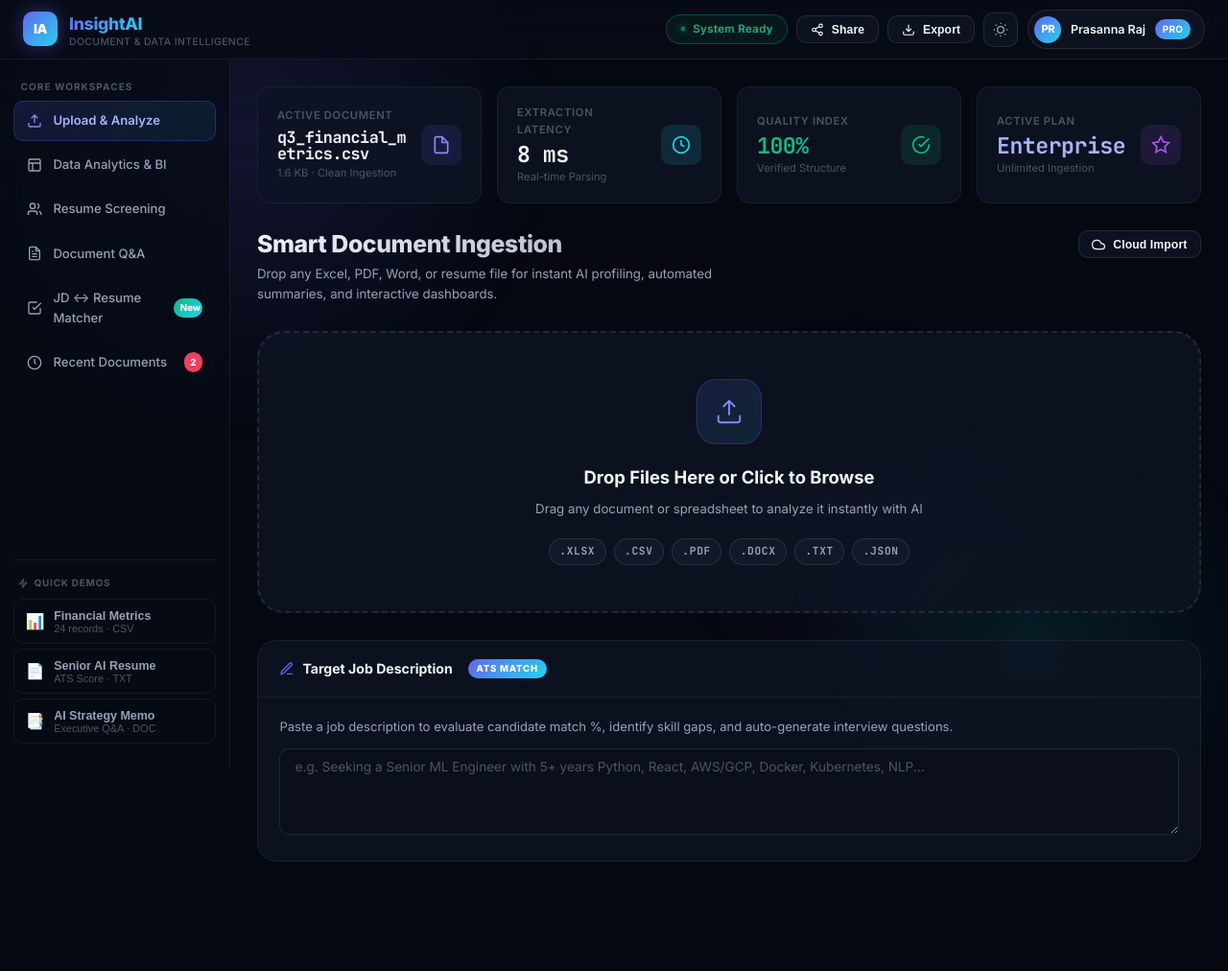
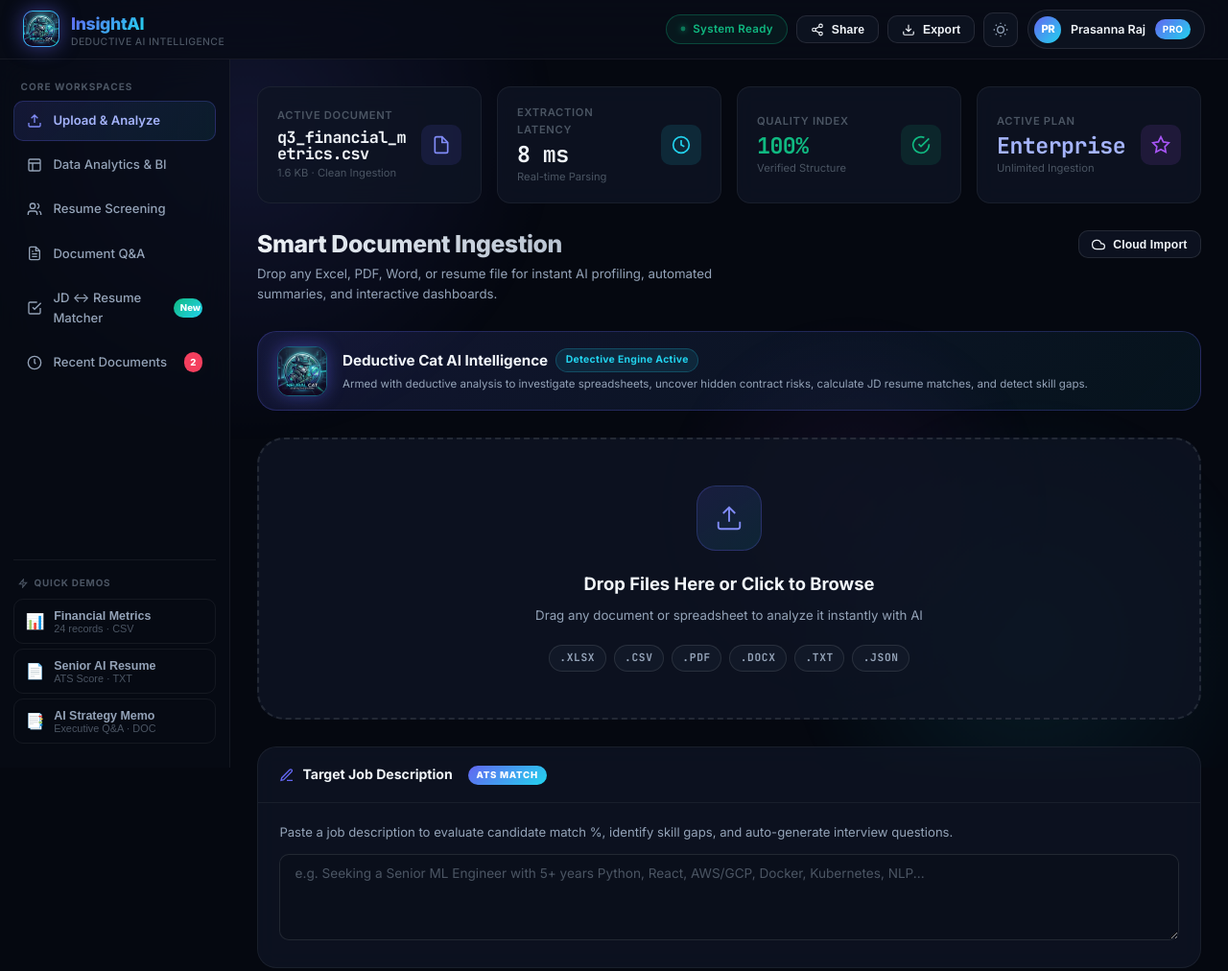
Before and after one commit to Prasannaraj2k5/InsightAI, a website: page public/index.html in a window 1280 px wide. Shown: the whole page at 96% size. Before the commit the page ends 926 px from the top, so only its background shows below. Drawn offline with nearby package versions, Linux system fonts and the light colour scheme; no server answers.

Commit message:
feat: Add Deductive Cat AI mascot branding across navbar, favicon, welcome banner, and auth modal

```diff
--- a/public/css/style.css
+++ b/public/css/style.css
@@ -207,18 +207,23 @@ body {
 }
 
 .brand-logo {
-  width: 36px; height: 36px;
+  width: 38px; height: 38px;
   border-radius: 10px;
   background: var(--grad-primary);
   display: flex;
   align-items: center;
   justify-content: center;
-  font-weight: 900;
-  font-size: 0.85rem;
-  color: #fff;
-  letter-spacing: -0.5px;
-  box-shadow: 0 0 20px rgba(99,102,241,0.4);
+  box-shadow: 0 0 20px rgba(99,102,241,0.5);
   flex-shrink: 0;
+  overflow: hidden;
+  border: 1px solid rgba(34,211,238,0.3);
+}
+
+.brand-logo-img {
+  width: 100%;
+  height: 100%;
+  object-fit: cover;
+  display: block;
 }
 
 .brand-name {
@@ -1068,17 +1073,23 @@ select.input {
 .auth-modal { max-width: 420px; }
 
 .auth-logo-badge {
-  width: 52px; height: 52px;
+  width: 58px; height: 58px;
   border-radius: var(--radius-md);
   background: var(--grad-primary);
   display: flex;
   align-items: center;
   justify-content: center;
-  font-weight: 900;
-  font-size: 1.1rem;
-  color: #fff;
   margin: 0 auto 1.1rem;
-  box-shadow: 0 0 30px rgba(99,102,241,0.4);
+  box-shadow: 0 0 30px rgba(99,102,241,0.5);
+  overflow: hidden;
+  border: 1.5px solid rgba(34,211,238,0.4);
+}
+
+.auth-logo-img {
+  width: 100%;
+  height: 100%;
+  object-fit: cover;
+  display: block;
 }
 
 .auth-tabs {
--- a/public/index.html
+++ b/public/index.html
@@ -16,6 +16,7 @@
 
   <!-- Styles -->
   <link rel="stylesheet" href="/css/style.css">
+  <link rel="icon" type="image/jpeg" href="/images/deductive_cat_logo.jpg">
 </head>
 <body>
 
@@ -31,10 +32,12 @@
     ═══════════════════════════════════════════════════════════ -->
     <header class="navbar" role="banner">
       <div class="brand" id="btnBrandHome" role="link" tabindex="0" aria-label="InsightAI Home">
-        <div class="brand-logo">IA</div>
+        <div class="brand-logo">
+          <img src="/images/deductive_cat_logo.jpg" alt="InsightAI Deductive Cat Logo" class="brand-logo-img">
+        </div>
         <div>
           <span class="brand-name">InsightAI</span>
-          <span class="brand-tag">Document &amp; Data Intelligence</span>
+          <span class="brand-tag">Deductive AI Intelligence</span>
         </div>
       </div>
 
@@ -197,6 +200,20 @@
                 <svg width="14" height="14" viewBox="0 0 24 24" fill="none" stroke="currentColor" stroke-width="2" aria-hidden="true"><path d="M18 10h-1.26A8 8 0 1 0 9 20h9a5 5 0 0 0 0-10z"/></svg>
                 Cloud Import
               </button>
+            </div>
+          </div>
+
+          <!-- Deductive Cat Assistant Mascot Banner -->
+          <div class="mb-lg" style="display:flex;align-items:center;gap:1rem;background:linear-gradient(135deg,rgba(99,102,241,0.14),rgba(34,211,238,0.06));border:1px solid rgba(99,102,241,0.25);border-radius:var(--radius-lg);padding:0.9rem 1.25rem;">
+            <img src="/images/deductive_cat_logo.jpg" alt="Deductive Cat AI Mascot" style="width:52px;height:52px;border-radius:12px;box-shadow:0 0 18px rgba(99,102,241,0.45);border:1.5px solid rgba(34,211,238,0.4);object-fit:cover;flex-shrink:0;">
+            <div>
+              <div style="font-weight:700;font-size:0.95rem;color:var(--text-primary);display:flex;align-items:center;gap:0.5rem;">
+                Deductive Cat AI Intelligence
+                <span class="badge badge-cyan" style="font-size:0.65rem;">Detective Engine Active</span>
+              </div>
+              <p class="text-xs text-secondary" style="margin:0.2rem 0 0 0;">
+                Armed with deductive analysis to investigate spreadsheets, uncover hidden contract risks, calculate JD resume matches, and detect skill gaps.
+              </p>
             </div>
           </div>
 
@@ -880,7 +897,9 @@ Python, JavaScript, React, Node.js, Docker, AWS, PostgreSQL, Redis, Git, Agile,
     <div class="modal auth-modal">
       <button class="modal-close" id="btnAuthClose" aria-label="Close and continue as guest">×</button>
 
-      <div class="auth-logo-badge" aria-hidden="true">IA</div>
+      <div class="auth-logo-badge" aria-hidden="true">
+        <img src="/images/deductive_cat_logo.jpg" alt="InsightAI Deductive Cat Mascot" class="auth-logo-img">
+      </div>
       <h2 class="modal-title" style="text-align:center;" id="authModalTitle">Welcome to InsightAI</h2>
       <p class="modal-sub" style="text-align:center;">Enterprise Document &amp; Data Intelligence Platform</p>
 
```
Also changed, not shown: public/images/deductive_cat_logo.jpg (added).
